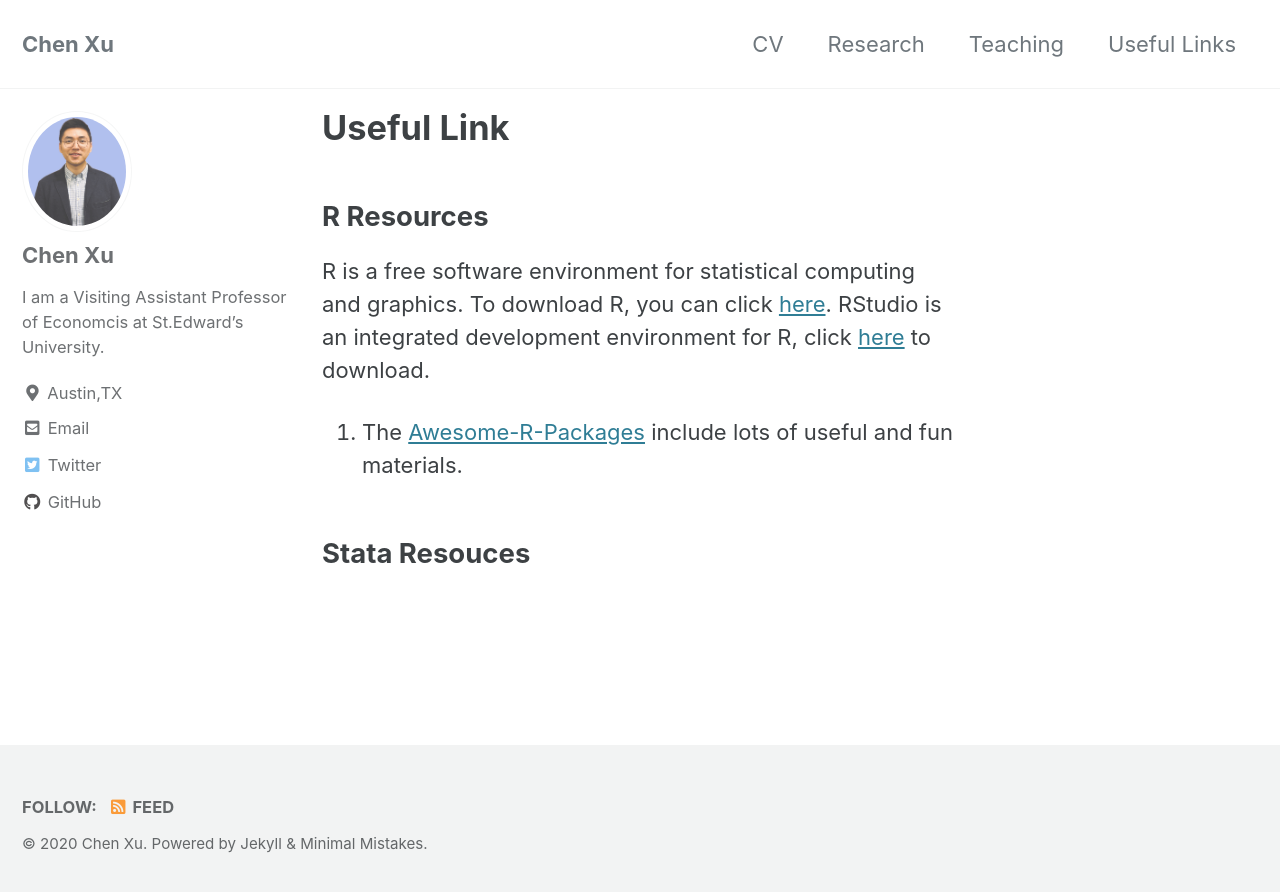
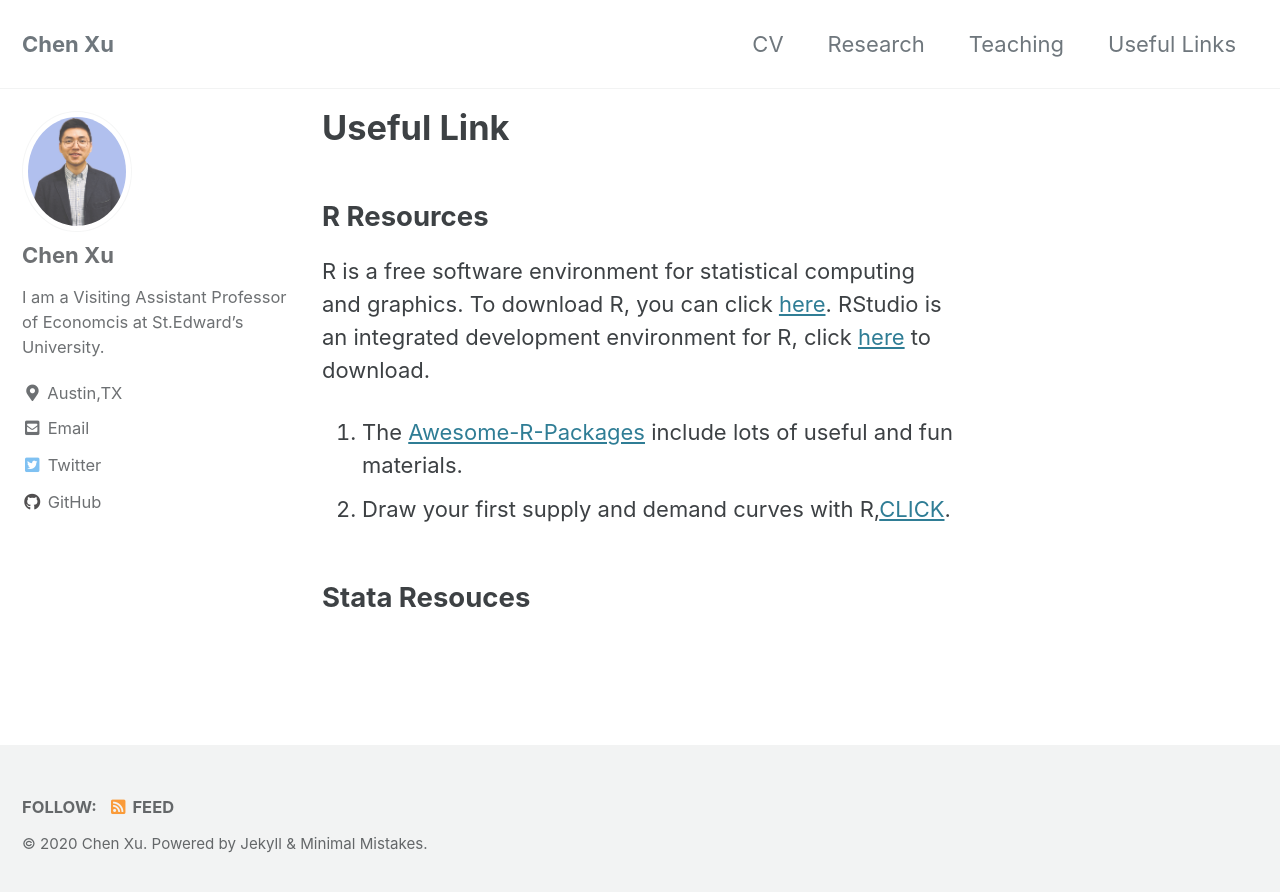
Before and after one commit to chenxuecon/chenxuecon.github.io, a Jekyll site: the page built from _pages/links.md, in a window 1280 px wide. Shown: the top 892 px of the page. Built offline with Jekyll 4.4.1, drawn with Linux system fonts in a browser that asks for light colours; cached includes are drawn as plain includes.

Commit message:
Update links.md

```diff
--- a/_pages/links.md
+++ b/_pages/links.md
@@ -8,5 +8,6 @@ author_profile: true
 ## R Resources
 R is a free software environment for statistical computing and graphics. To download R, you can click [here](https://cran.r-project.org/mirrors.html). RStudio is an integrated development environment for R, click [here](https://rstudio.com/products/rstudio/download/) to download.
 1. The [Awesome-R-Packages](https://github.com/chenxuecon/Awesome-R-packages) include lots of useful and fun materials.
+2. Draw your first supply and demand curves with R,[CLICK](https://github.com/R-CoderDotCom/econocharts/#Intersections).
 
 ## Stata Resouces
```
